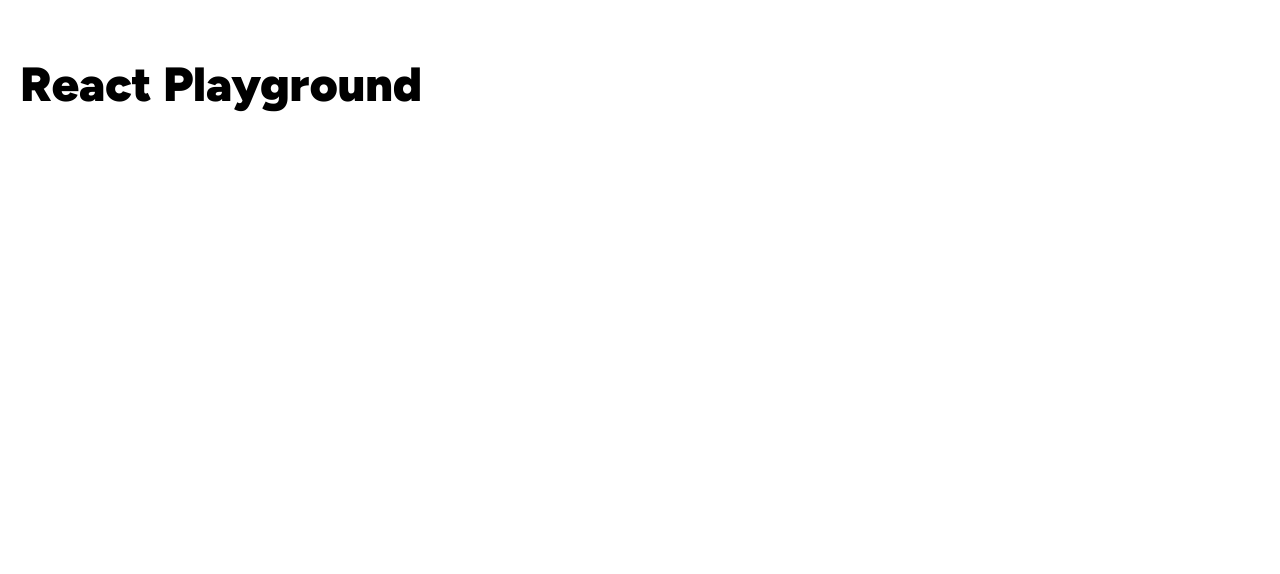
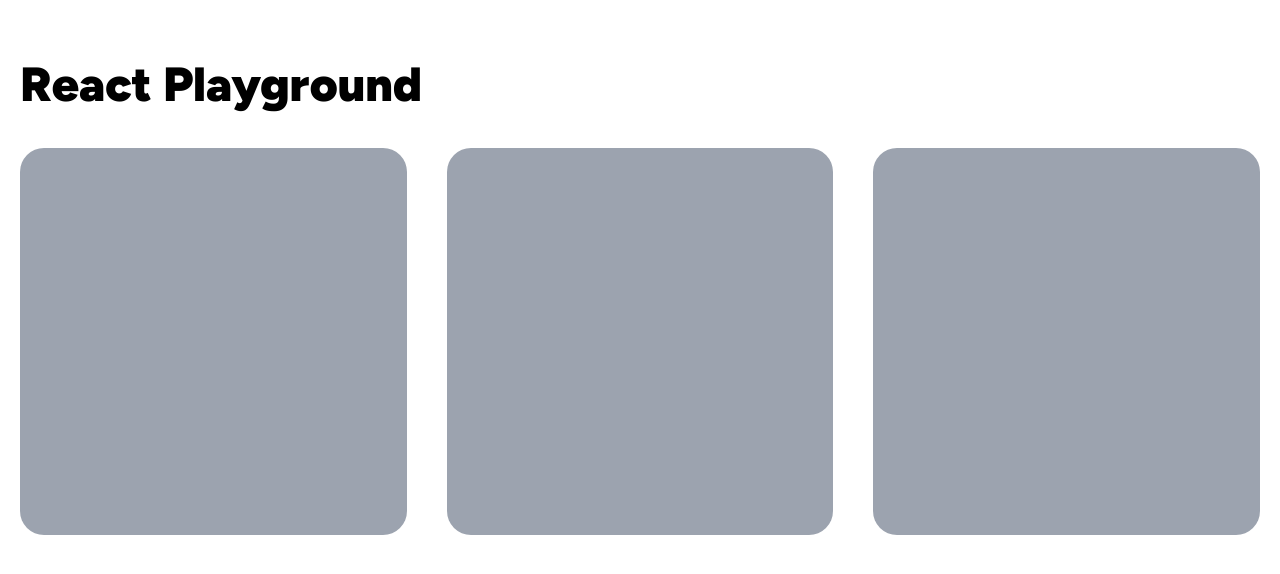
Before and after one commit to gzkdev/ui-playground, a Next.js app: page / in a window 1280 px wide. Shown: the top 574 px of the page. Built offline with nearby package versions, Linux system fonts and the light colour scheme.

Commit message:
add framer-motion library

```diff
--- a/package.json
+++ b/package.json
@@ -13,6 +13,7 @@
     "@types/node": "18.15.11",
     "@types/react": "18.0.32",
     "@types/react-dom": "18.0.11",
+    "framer-motion": "^10.10.0",
     "next": "13.2.4",
     "react": "18.2.0",
     "react-dom": "18.2.0",
--- /dev/null
+++ b/src/components/DemoItem/index.tsx
@@ -0,0 +1,5 @@
+const DemoItem = () => {
+  return <div className="rounded-3xl bg-gray-400 aspect-square relative"></div>;
+};
+
+export default DemoItem;
--- a/src/components/DemosGrid/index.tsx
+++ b/src/components/DemosGrid/index.tsx
@@ -1,5 +1,13 @@
+import DemoItem from "../DemoItem";
+
 const DemosGrid = () => {
-  return <div className=""></div>;
+  return (
+    <div className="grid gap-5 lg:grid-cols-3 lg:gap-10">
+      <DemoItem />
+      <DemoItem />
+      <DemoItem />
+    </div>
+  );
 };
 
 export default DemosGrid;
```
Also changed, not shown: 1 other file (tests, documents, lock files or other folders).
